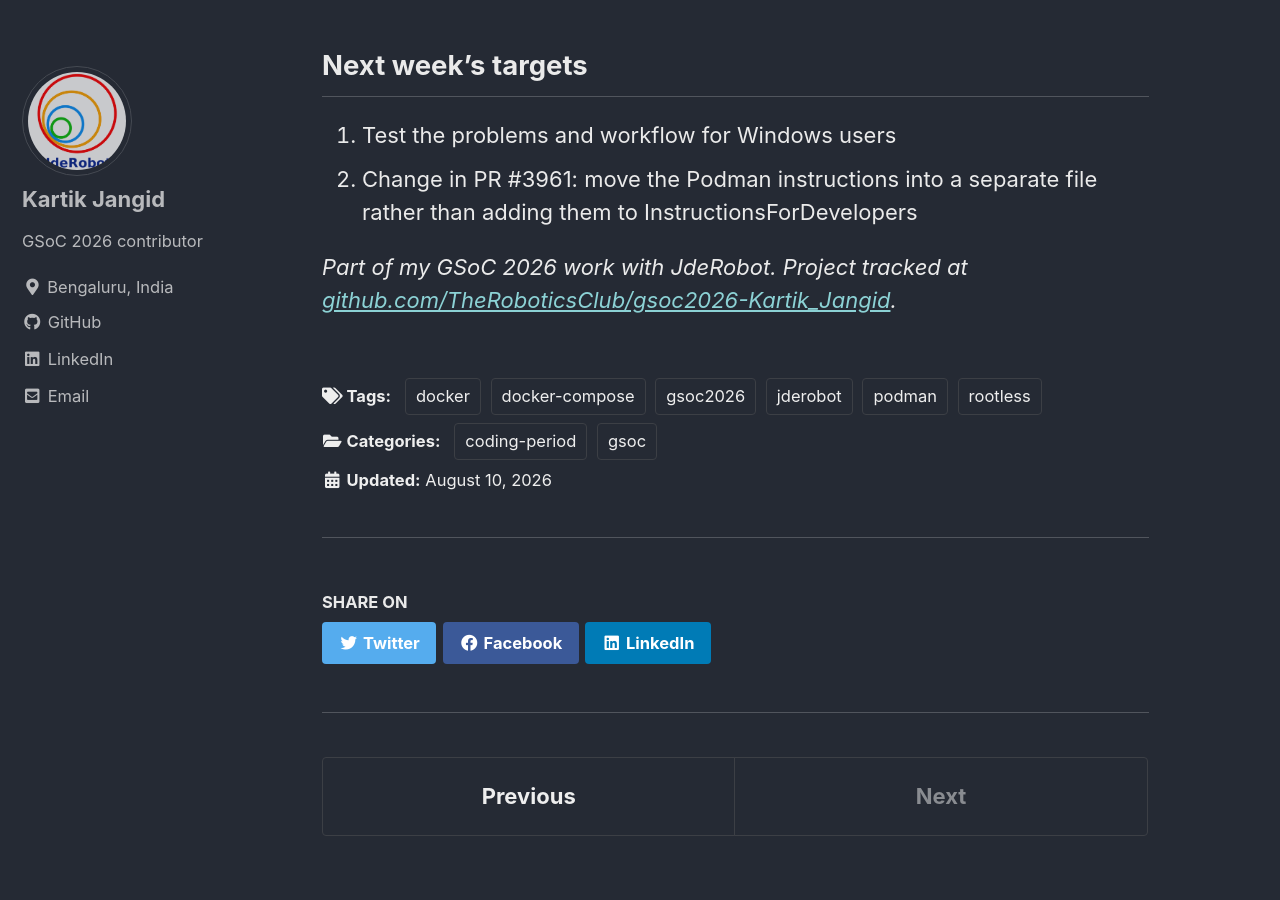
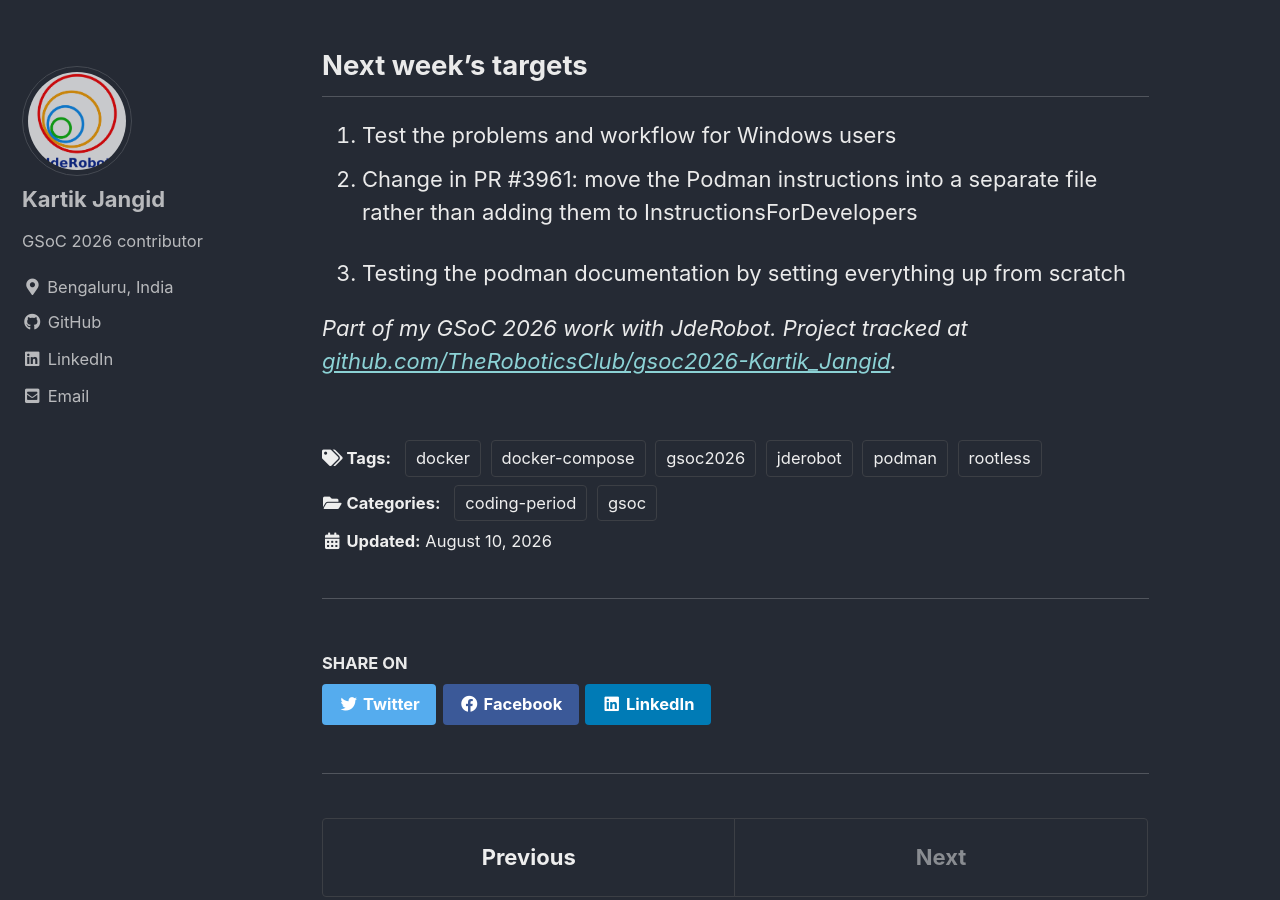
Before and after one commit to TheRoboticsClub/gsoc2026-Kartik_Jangid, a Jekyll site: the page built from docs/_posts/2026-08-10-coding-week-11.md, in a window 1280 px wide and 900 px high, scrolled down 2005 px. Built offline with Jekyll 4.4.1, drawn with Linux system fonts in a browser that asks for light colours; cached includes are drawn as plain includes.

Commit message:
improved next week's targets

```diff
--- a/docs/_posts/2026-08-10-coding-week-11.md
+++ b/docs/_posts/2026-08-10-coding-week-11.md
@@ -65,4 +65,6 @@ Apart from the documentation work, there are now three PRs open:
 2. Change in PR #3961: move the Podman instructions into a separate file
    rather than adding them to InstructionsForDevelopers
 
+3. Testing the podman documentation by setting everything up from scratch
+
 *Part of my GSoC 2026 work with JdeRobot. Project tracked at [github.com/TheRoboticsClub/gsoc2026-Kartik_Jangid](https://github.com/TheRoboticsClub/gsoc2026-Kartik_Jangid).*
```
